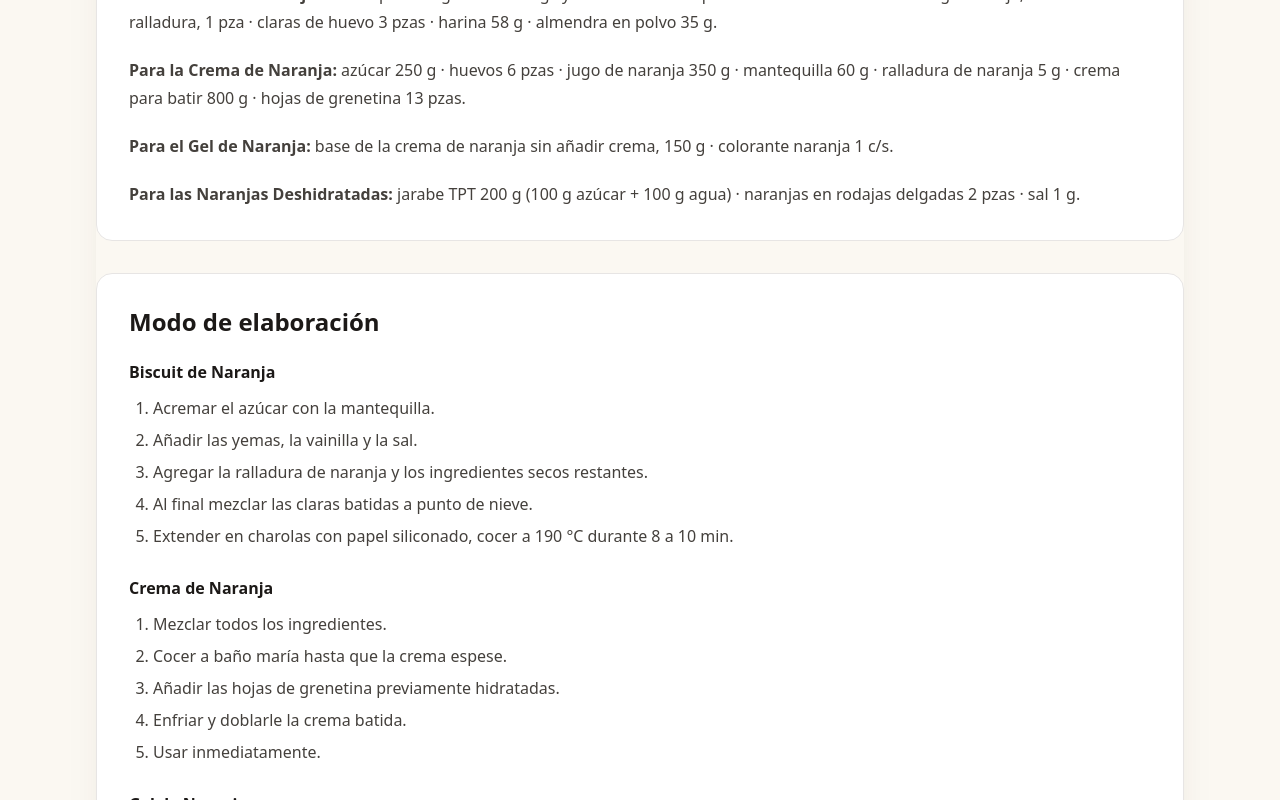
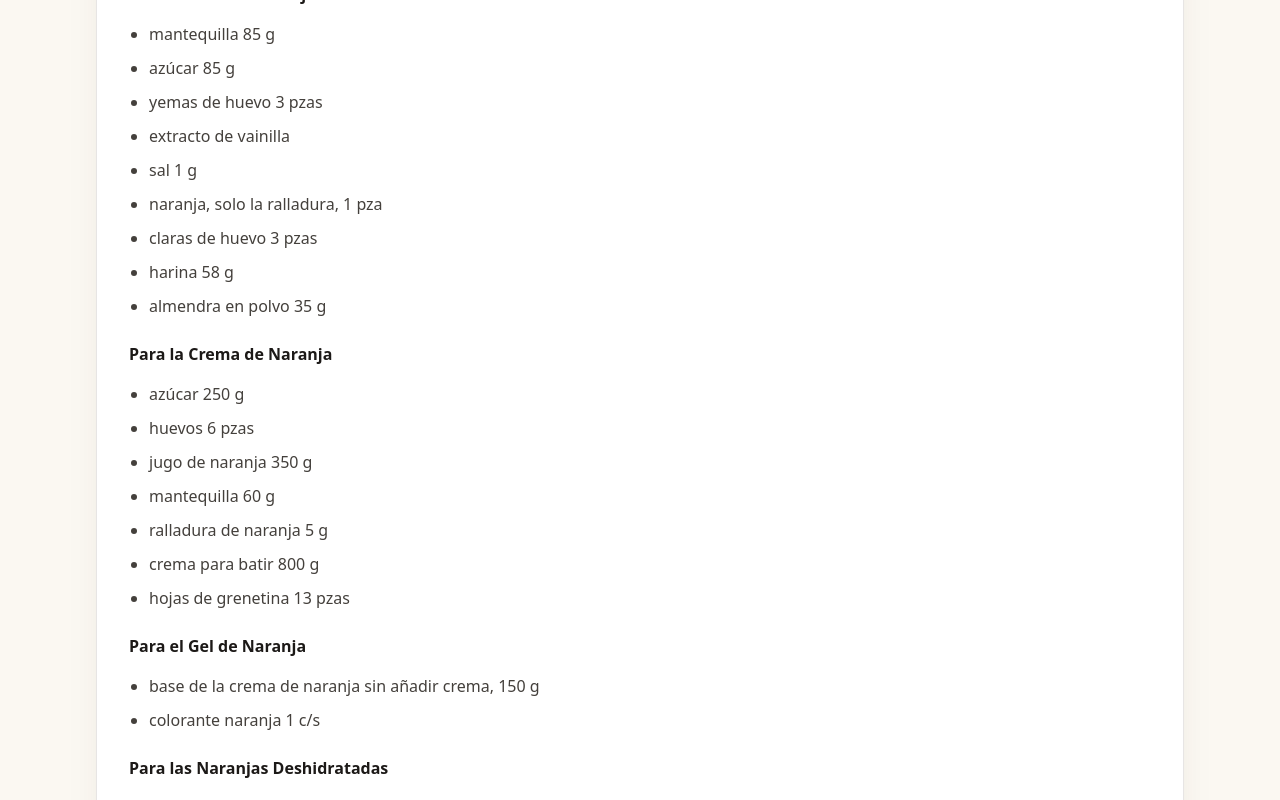
Before and after one commit to Drworm82/CursoPanadero, a Next.js app: page /leccion-pasteleria-contemporanea-naranja in a window 1280 px wide. Shown: the part 1060-1860 px from the top of the page. Built offline with nearby package versions, Linux system fonts and the light colour scheme; no server answers.

Commit message:
Mejorar formato de ingredientes como lista

```diff
--- a/pages/leccion-pasteleria-contemporanea-naranja.js
+++ b/pages/leccion-pasteleria-contemporanea-naranja.js
@@ -13,10 +13,10 @@ export default function LessonPage() {
         <section className="rounded-2xl border border-stone-200 bg-white p-6 sm:p-8">
           <h2 className="text-2xl font-semibold text-stone-900">Ingredientes</h2>
           <div className="mt-5 space-y-5 leading-7 text-stone-700">
-            <p><strong>Para Biscuit de Naranja:</strong> mantequilla 85 g · azúcar 85 g · yemas de huevo 3 pzas · extracto de vainilla · sal 1 g · naranja, solo la ralladura, 1 pza · claras de huevo 3 pzas · harina 58 g · almendra en polvo 35 g.</p>
-            <p><strong>Para la Crema de Naranja:</strong> azúcar 250 g · huevos 6 pzas · jugo de naranja 350 g · mantequilla 60 g · ralladura de naranja 5 g · crema para batir 800 g · hojas de grenetina 13 pzas.</p>
-            <p><strong>Para el Gel de Naranja:</strong> base de la crema de naranja sin añadir crema, 150 g · colorante naranja 1 c/s.</p>
-            <p><strong>Para las Naranjas Deshidratadas:</strong> jarabe TPT 200 g (100 g azúcar + 100 g agua) · naranjas en rodajas delgadas 2 pzas · sal 1 g.</p>
+            <div><h3 className="font-semibold text-stone-900">Para Biscuit de Naranja</h3><ul className="mt-3 list-disc space-y-1.5 pl-5 leading-7"><li>mantequilla 85 g</li><li>azúcar 85 g</li><li>yemas de huevo 3 pzas</li><li>extracto de vainilla</li><li>sal 1 g</li><li>naranja, solo la ralladura, 1 pza</li><li>claras de huevo 3 pzas</li><li>harina 58 g</li><li>almendra en polvo 35 g</li></ul></div>
+            <div><h3 className="font-semibold text-stone-900">Para la Crema de Naranja</h3><ul className="mt-3 list-disc space-y-1.5 pl-5 leading-7"><li>azúcar 250 g</li><li>huevos 6 pzas</li><li>jugo de naranja 350 g</li><li>mantequilla 60 g</li><li>ralladura de naranja 5 g</li><li>crema para batir 800 g</li><li>hojas de grenetina 13 pzas</li></ul></div>
+            <div><h3 className="font-semibold text-stone-900">Para el Gel de Naranja</h3><ul className="mt-3 list-disc space-y-1.5 pl-5 leading-7"><li>base de la crema de naranja sin añadir crema, 150 g</li><li>colorante naranja 1 c/s</li></ul></div>
+            <div><h3 className="font-semibold text-stone-900">Para las Naranjas Deshidratadas</h3><ul className="mt-3 list-disc space-y-1.5 pl-5 leading-7"><li>jarabe TPT 200 g (100 g azúcar + 100 g agua)</li><li>naranjas en rodajas delgadas 2 pzas</li><li>sal 1 g</li></ul></div>
           </div>
         </section>
         <section className="rounded-2xl border border-stone-200 bg-white p-6 sm:p-8">
```
